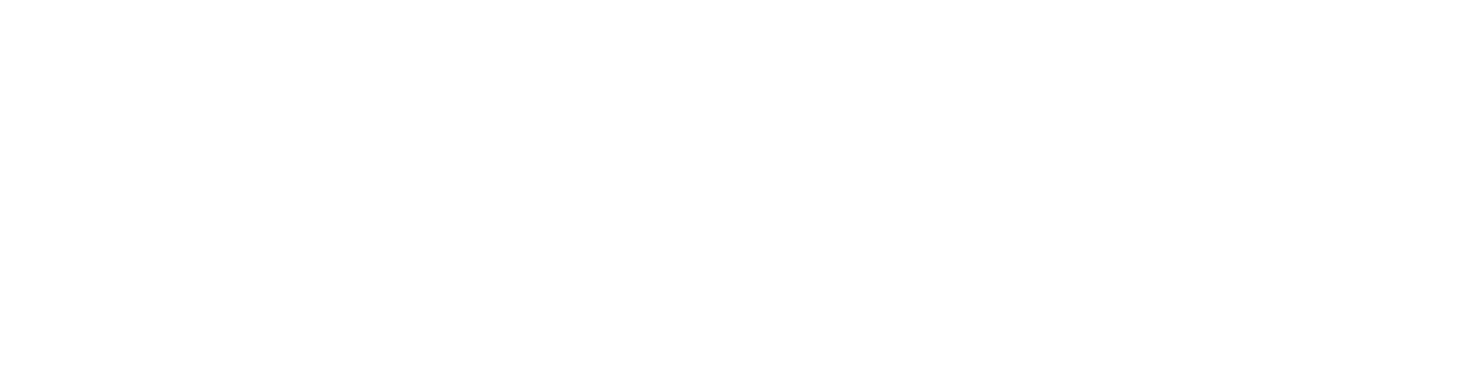
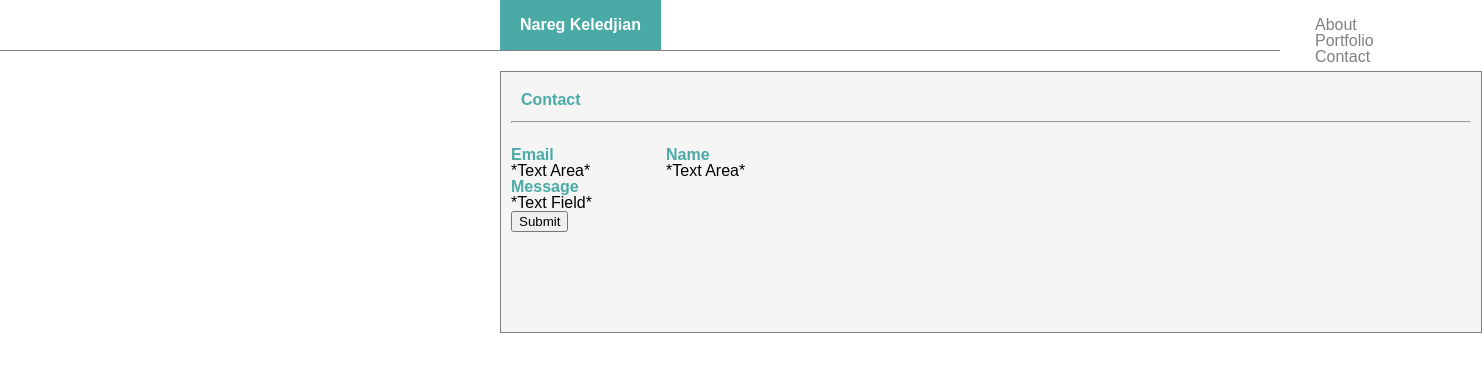
Before and after one commit to nkeledjian/basic-portfolio, a plain HTML site: page contact.html in a window 1280 px wide. Shown: the whole page, 1482 px wide, since content can reach past the window. Drawn offline with Linux system fonts and the light colour scheme.

Commit message:
Almost done with CSS layout - first draft of Contact webpage

```diff
--- a/assets/css/style.css
+++ b/assets/css/style.css
@@ -9,12 +9,11 @@ header {
     padding-right: 500px;
     border-bottom: 1px solid grey;
     z-index: 1;
-    -webkit-box-shadow: 0px 2px 1px -1px rgba(0,0,0,0.94);
-    -moz-box-shadow: 0px 2px 1px -1px rgba(0,0,0,0.94);
-    box-shadow: 0px 2px 1px -1px rgba(0,0,0,0.94);
 }
-
-.background {
+#spacer {
+    padding: 10px 0px 10px 0px;
+}
+#background {
     background-image: url("../images/whiteMarble.jpg")
 }
 
@@ -33,7 +32,7 @@ header {
     float: right;
     position: absolute;
     padding-left: 815px;
-    padding-top: 0px;
+    padding-top: 17px;
     text-decoration: none;
 }
 
@@ -42,9 +41,10 @@ header {
     border: 1px solid grey;
     position: relative;
     width: 960px;
-    margin-top: 20px;
+    margin-top: 0px;
     margin-left: 500px;
     margin-right: 500px;
+    padding-top: 10px;
     padding-bottom: 100px;
     padding-left: 10px;
     padding-right: 10px;
@@ -53,7 +53,13 @@ header {
 .info {
     float: right;
     position: absolute;
-    padding-left: 158px;
+    padding-left: 5px;
+    margin-left: 150px;
+}
+
+.info2 {
+    position: relative;
+
 }
 
 a {
@@ -68,6 +74,11 @@ h2 {
     padding-left: 10px;
     padding-right: 5px;
     color: #4aaaa5;
+}
+
+h4 {
+    font-weight: 600;
+    color:#4aaaa5;
 }
 body {
     font-family: sans-serif;
--- a/contact.html
+++ b/contact.html
@@ -0,0 +1,46 @@
+<!DOCTYPE html>
+<html lang="en">
+  <head>
+      <meta charset="UTF-8">
+      <meta name="viewport" content="width=device-width, initial-scale=1.0">
+      <meta http-equiv="X-UA-Compatible" content="ie=edge">
+      <link rel="stylesheet" type="text/css" href="assets/css/reset.css">
+      <link rel="stylesheet" type="text/css" href="assets/css/style.css">
+      <title>Basic-Portfolio</title>
+  </head>
+<body>
+    <header>
+      <div class="name">Nareg Keledjian</div>
+      <div class="nav">
+        <a href="#">About </a>
+        <a href="#">Portfolio </a>
+        <a href="#">Contact</a>
+      </div>
+    </header>
+<main>
+<div id="background"> <!--Background image-->
+  <div id="spacer"></div>
+  <div class="bio"> <!--Container for page content-->
+    <h2>Contact</h2>
+      <hr>
+      <br>
+    <section class="info">
+    <h4>Name</h4>
+      <p>*Text Area*</p>
+    </section>
+
+    <section class="info2">
+    <h4>Email</h4>
+      <p>*Text Area*</p>
+    </section>
+
+    <section>
+    <h4>Message</h4>
+        <p>*Text Field*</p>
+    </section>
+    <button>Submit</button>
+  </div>
+</div>
+</main>
+</body>
+</html>
```
Also changed, not shown: index.html (+4 -5 lines).
